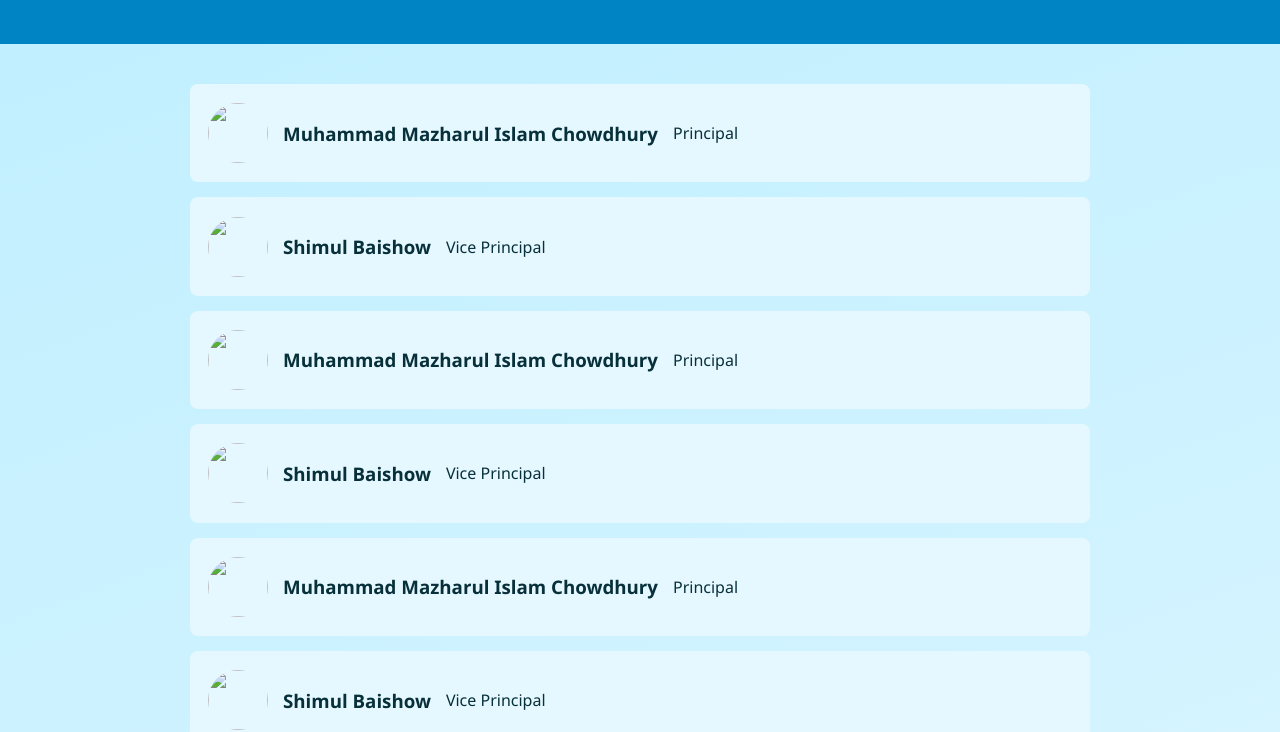
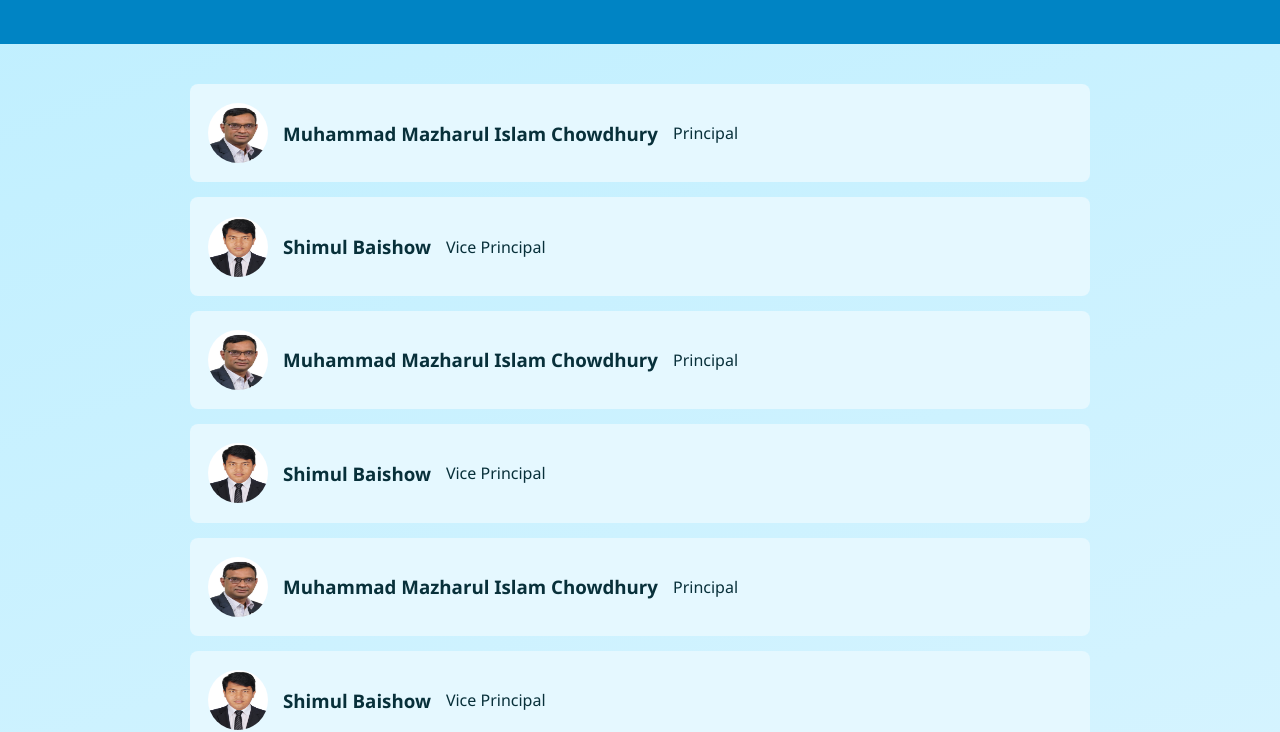
Before and after one commit to miraztanz/Job-no-7, a plain HTML site: page teachers.html in a window 1280 px wide. Shown: the part 92-824 px from the top of the page. Drawn offline with Linux system fonts and the light colour scheme.

Commit message:
Update teachers.html

```diff
--- a/teachers.html
+++ b/teachers.html
@@ -15,37 +15,37 @@
 <section class="page-container">
 
   <div class="teacher-box">
-    <img src="mazharul_sir.jpeg">
+    <img src="images/mazharul_sir.jpeg">
     <h3>Muhammad Mazharul Islam Chowdhury</h3>
     <p>Principal</p>
   </div>
 
   <div class="teacher-box">
-    <img src="shimul_sir.jpg">
+    <img src="images/shimul_sir.jpg">
     <h3>Shimul Baishow</h3>
     <p>Vice Principal</p>
   </div>
 
   <div class="teacher-box">
-    <img src="mazharul_sir.jpeg">
+    <img src="images/mazharul_sir.jpeg">
     <h3>Muhammad Mazharul Islam Chowdhury</h3>
     <p>Principal</p>
   </div>
 
   <div class="teacher-box">
-    <img src="shimul_sir.jpg">
+    <img src="images/shimul_sir.jpg">
     <h3>Shimul Baishow</h3>
     <p>Vice Principal</p>
   </div>
 
   <div class="teacher-box">
-    <img src="mazharul_sir.jpeg">
+    <img src="images/mazharul_sir.jpeg">
     <h3>Muhammad Mazharul Islam Chowdhury</h3>
     <p>Principal</p>
   </div>
 
   <div class="teacher-box">
-    <img src="shimul_sir.jpg">
+    <img src="images/shimul_sir.jpg">
     <h3>Shimul Baishow</h3>
     <p>Vice Principal</p>
   </div>
```
